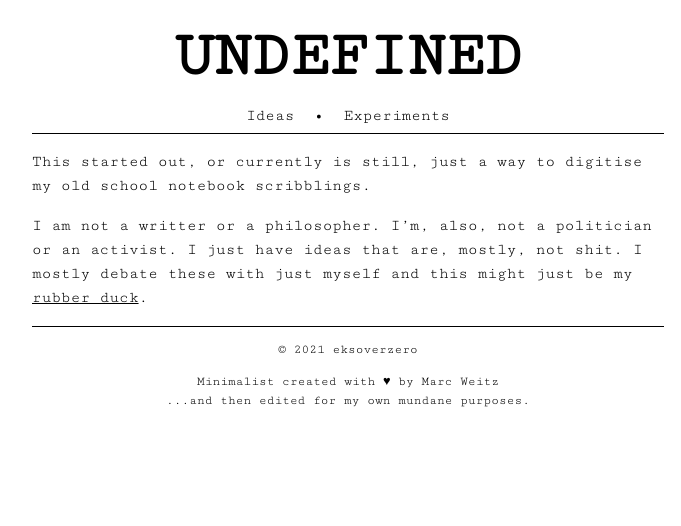
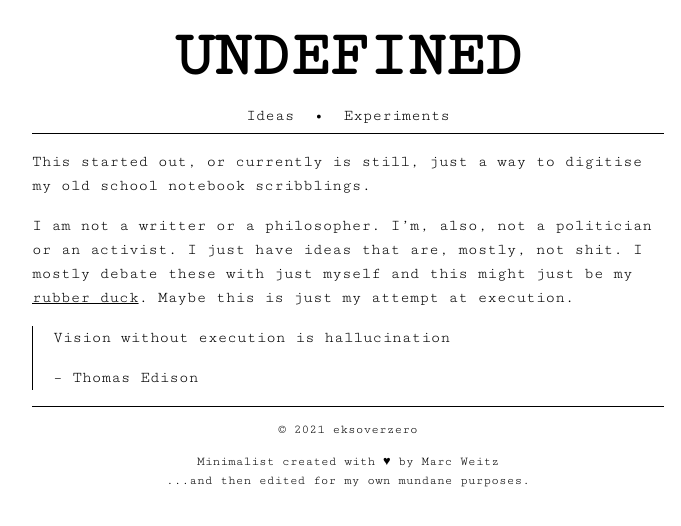
Before and after one commit to eksoverzero/undefined, a Jekyll site: the page built from index.md, in a window 1280 px wide. Shown: the top 526 px of the page, without its empty margins (292-973 px from the left). Built offline with Jekyll 4.4.1, drawn with Linux system fonts in a browser that asks for light colours.

Commit message:
Home quite and styling

```diff
--- a/assets/css/style.css
+++ b/assets/css/style.css
@@ -44,6 +44,11 @@ a:hover	{
 	text-decoration: underline;
 }
 
+blockquote {
+	border-left: 1px solid #000;
+    padding-left: 20px;
+    margin-left: 0;
+}
 
 #main {
 	width: 50%;
--- a/index.md
+++ b/index.md
@@ -4,4 +4,8 @@ layout: default
 
 This started out, or currently is still, just a way to digitise my old school notebook scribblings.
 
-I am not a writter or a philosopher. I'm, also, not a politician or an activist. I just have ideas that are, mostly, not shit. I mostly debate these with just myself and this might just be my [rubber duck](https://en.wikipedia.org/wiki/Rubber_duck_debugging).
+I am not a writter or a philosopher. I'm, also, not a politician or an activist. I just have ideas that are, mostly, not shit. I mostly debate these with just myself and this might just be my [rubber duck](https://en.wikipedia.org/wiki/Rubber_duck_debugging). Maybe this is just my attempt at execution.
+
+> Vision without execution is hallucination
+>
+> – Thomas Edison
```
